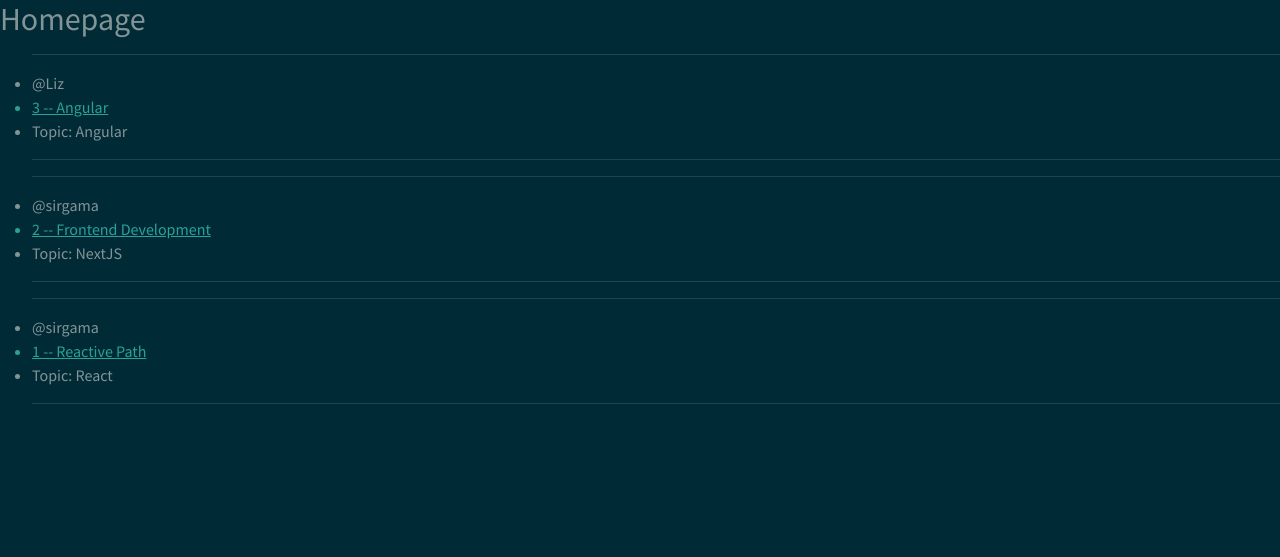
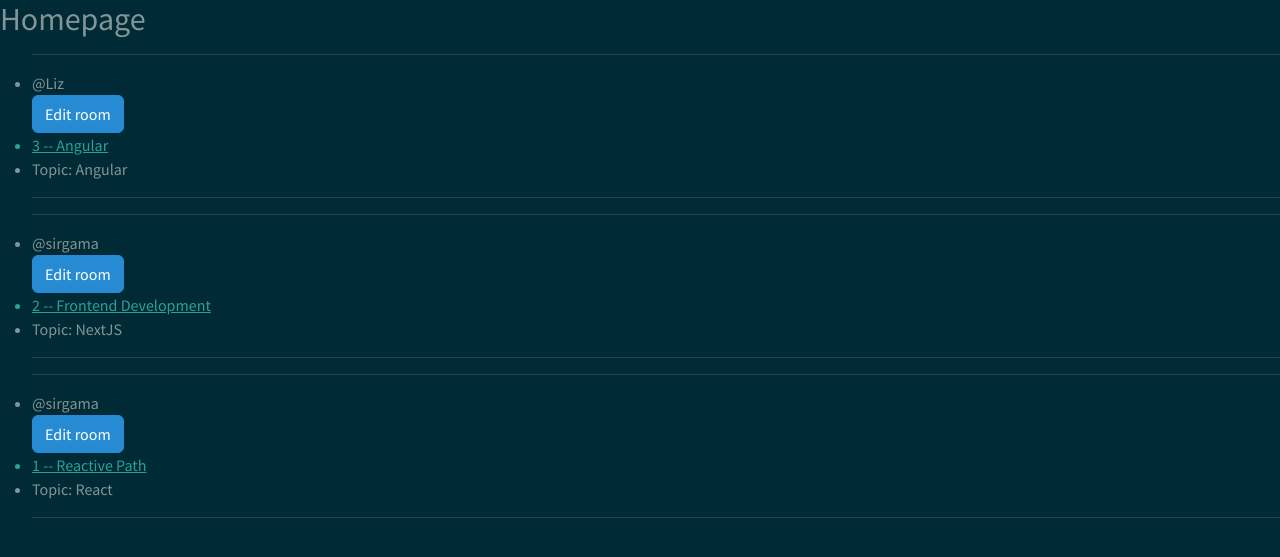
Before and after one commit to sirgama/disqus, a Django app: page / in a window 1280 px wide. Shown: the part 56-613 px from the top of the page. Run offline with Django 4.2, Linux system fonts and the light colour scheme; data comes from the database, SQL or seed files in the repository.

Commit message:
add a function to update room

```diff
--- a/mainapp/templates/mainapp/home.html
+++ b/mainapp/templates/mainapp/home.html
@@ -8,6 +8,7 @@
 {% for room in rooms %}
 <hr>
 <li>@{{room.host.username}}</li>
+<a href="{% url 'update' room.id %}" class="btn btn-info">Edit room</a>
 <a href="{% url 'room' room.id %}"><li>{{room.id}}  --  {{room.name}}</li></a>
 <li>Topic: {{room.topic.name}}</li>
 <hr>
--- a/mainapp/urls.py
+++ b/mainapp/urls.py
@@ -4,5 +4,6 @@ from . import views
 urlpatterns = [
     path('', views.home, name='home'),
     path('room/<str:pk>/', views.room, name='room'),
-    path('new/', views.newroom, name= 'newroom')
+    path('new/', views.newroom, name= 'newroom'),
+    path('update/<str:pk>/', views.updateRoom, name='update')
 ]
--- a/mainapp/views.py
+++ b/mainapp/views.py
@@ -34,3 +34,13 @@ def newroom(request):
     }
 
     return render (request, 'mainapp/newroom.html', context)
+
+def updateRoom(request, pk):
+    room = Room.objects.get(id=pk)
+    form = Roomform(instance=room)
+
+    context = {
+        "room":room,
+        "form":form
+    }
+    return render(request, 'mainapp/newroom.html', context)
```
